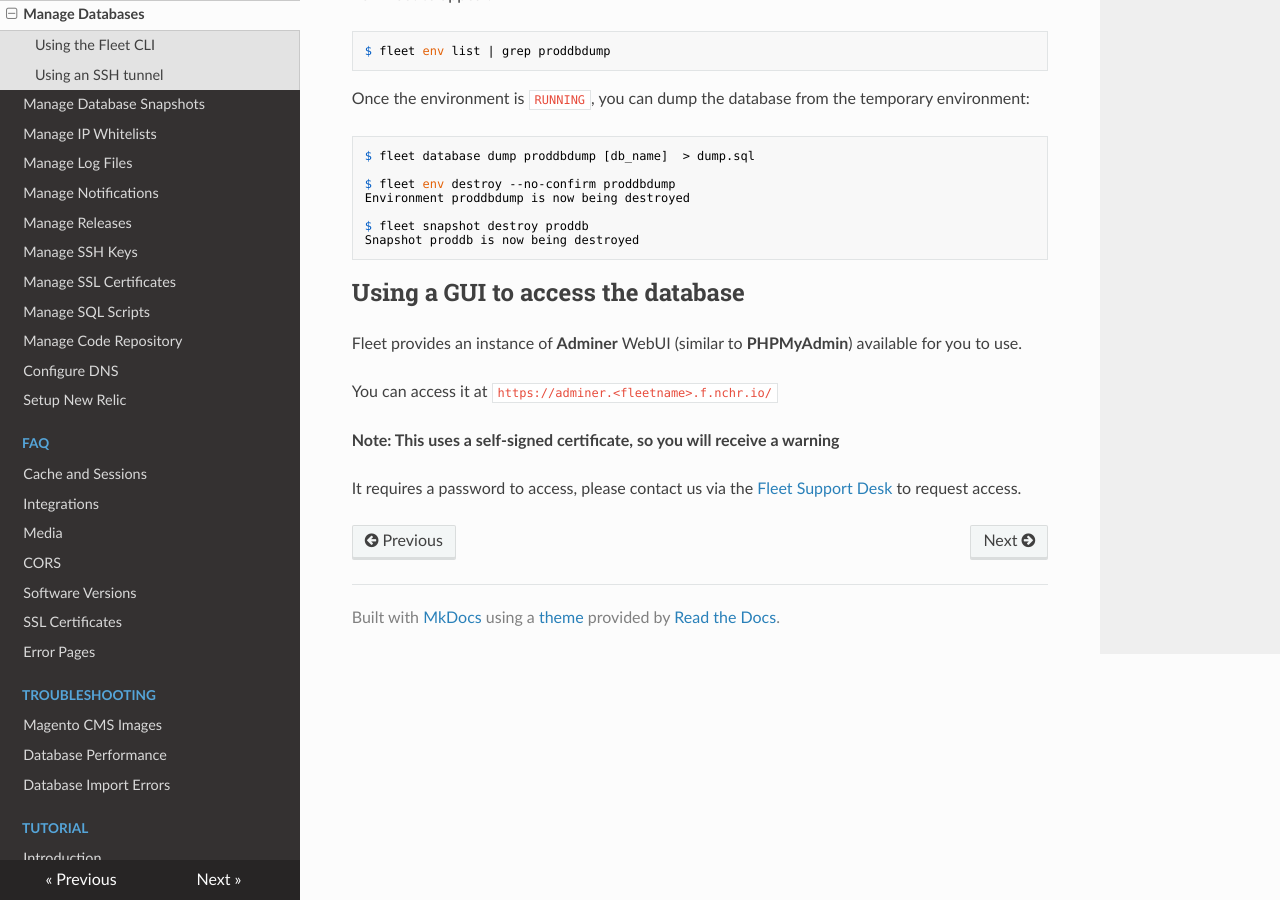
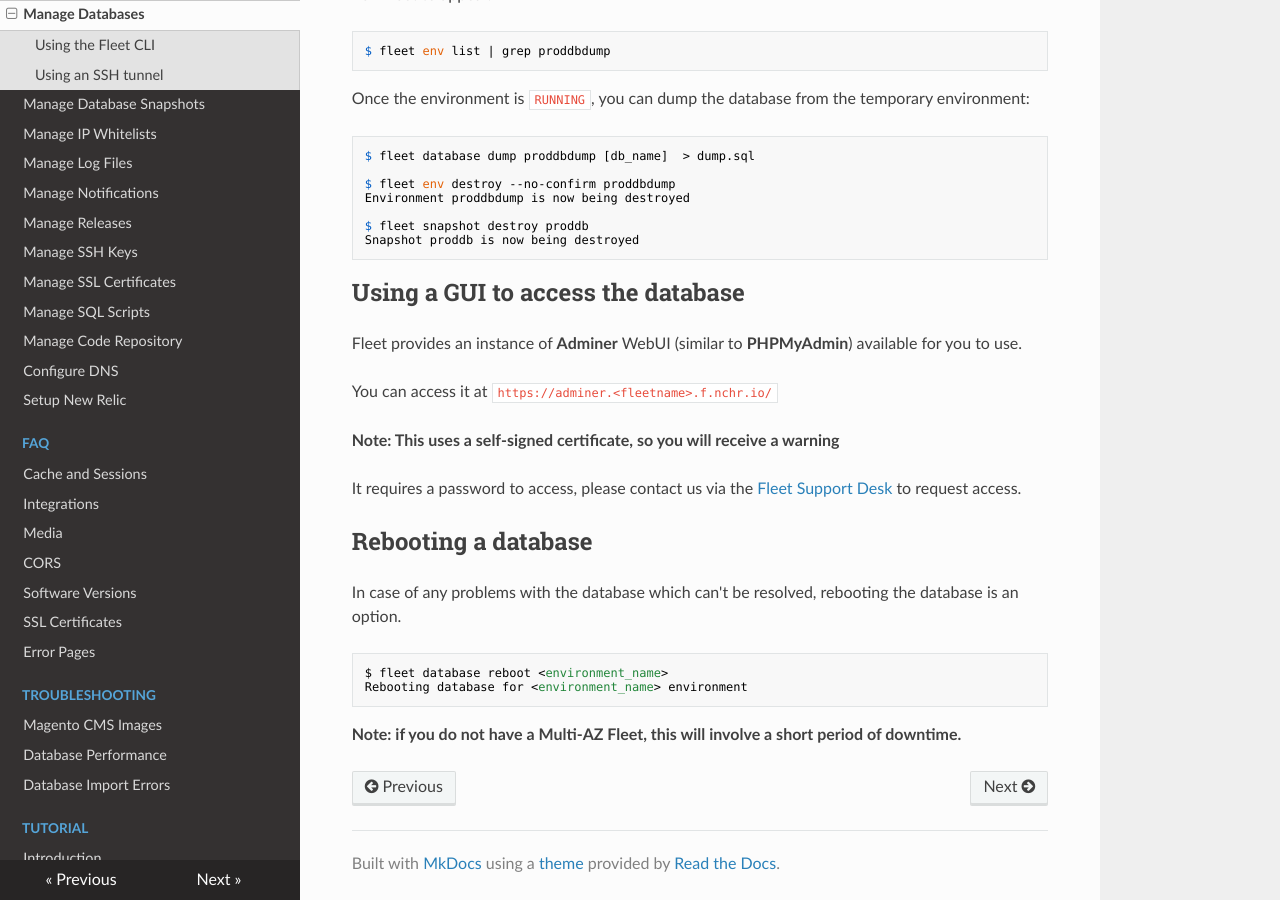
Before and after one commit to anchor/fleet-magento-docs, an MkDocs documentation site: the page built from docs/how-to/manage-databases.md, in a window 1280 px wide and 900 px high, scrolled down 1817 px. Built offline with MkDocs 1.6.1, drawn with Linux system fonts in a browser that asks for light colours; nearby versions of some CDN libraries; old or Windows-style settings are respelled for this version of MkDocs.

Commit message:
Docs for database reboots

````diff
--- a/docs/how-to/manage-databases.md
+++ b/docs/how-to/manage-databases.md
@@ -120,3 +120,14 @@ You can access it at `https://adminer.<fleetname>.f.nchr.io/`
 
 It requires a password to access, please contact us via the [Fleet Support Desk](http://support.anchorfleet.com)
 to request access.
+
+## Rebooting a database
+
+In case of any problems with the database which can't be resolved, rebooting the database is an option.
+
+```
+$ fleet database reboot <environment_name>
+Rebooting database for <environment_name> environment
+```
+
+**Note: if you do not have a Multi-AZ Fleet, this will involve a short period of downtime.**
````
Also changed, not shown: docs/troubleshooting/database.md (+6 -0 lines).
